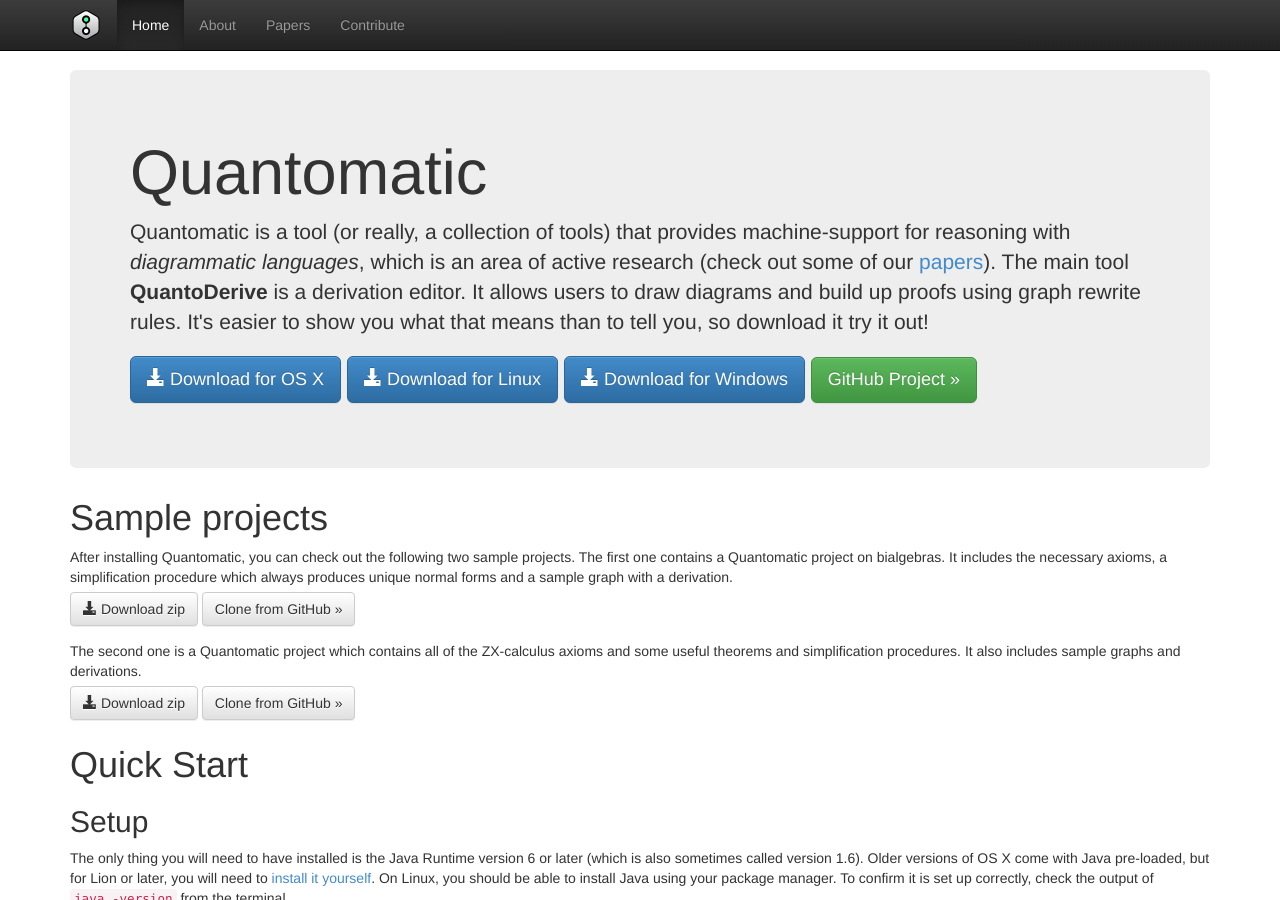
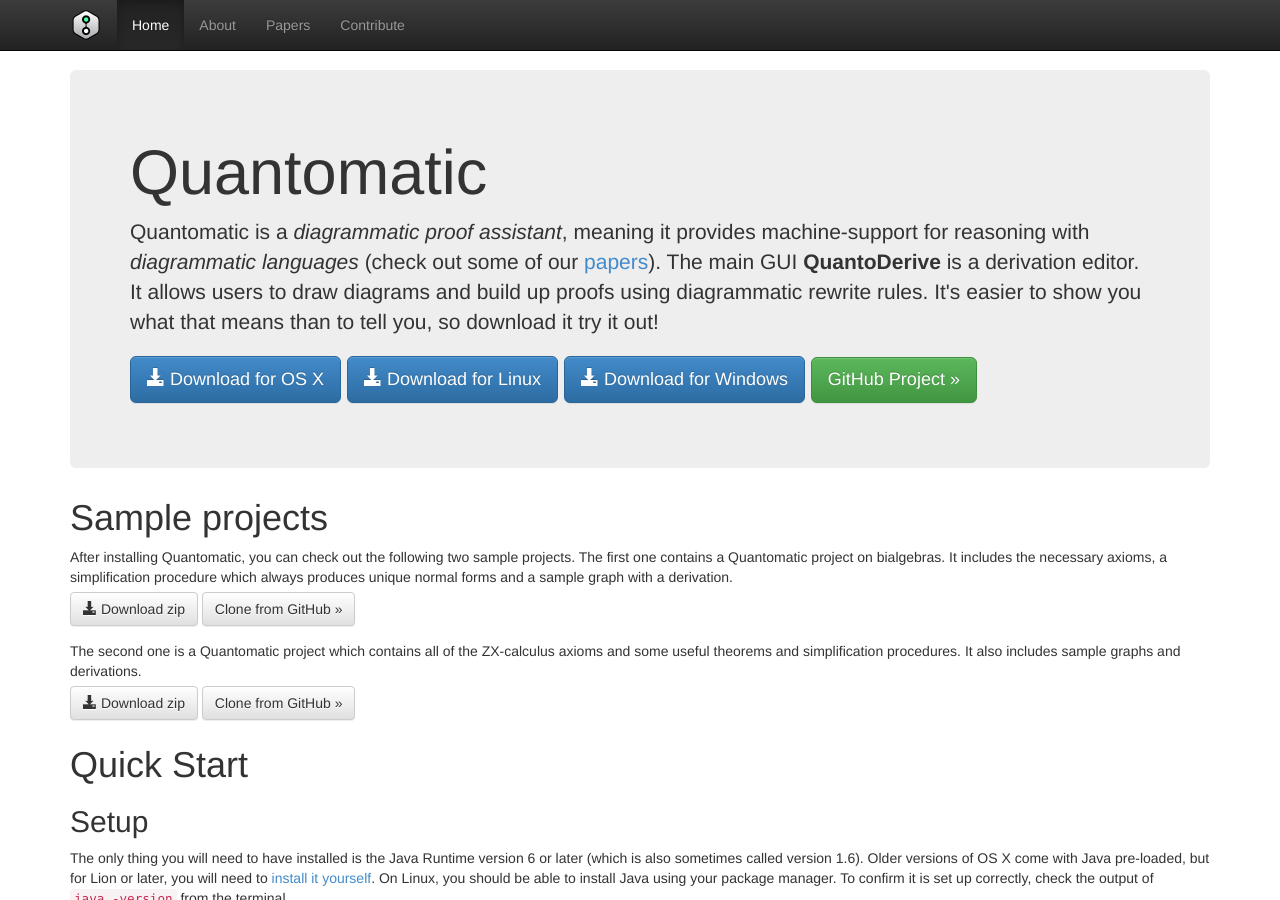
Before and after one commit to zxcalc/Quantomatic.github.io, a Jekyll site: the page built from index.html, in a window 1280 px wide and 900 px high. Built offline with Jekyll 4.4.1, drawn with Linux system fonts in a browser that asks for light colours; nearby versions of some CDN libraries; Markdown is read by kramdown in place of the engine named in the settings.

Commit message:
working on blurb

```diff
--- a/index.html
+++ b/index.html
@@ -5,7 +5,7 @@
 
 <div class="jumbotron">
   <h1>Quantomatic</h1>
-  <p>Quantomatic is a tool (or really, a collection of tools) that provides machine-support for reasoning with <i>diagrammatic languages</i>, which is an area of active research (check out some of our <a href="papers.html">papers</a>). The main tool <b>QuantoDerive</b> is a derivation editor. It allows users to draw diagrams and build up proofs using graph rewrite rules. It's easier to show you what that means than to tell you, so download it try it out!</p>
+  <p>Quantomatic is a <i>diagrammatic proof assistant</i>, meaning it provides machine-support for reasoning with <i>diagrammatic languages</i> (check out some of our <a href="papers.html">papers</a>). The main GUI <b>QuantoDerive</b> is a derivation editor. It allows users to draw diagrams and build up proofs using diagrammatic rewrite rules. It's easier to show you what that means than to tell you, so download it try it out!</p>
   <p style="line-height: 2.5em">
   <a href="https://github.com/Quantomatic/quantomatic/releases/download/derive-0.3.1/QuantoDerive-osx-0.3.1.zip" class="btn btn-primary btn-lg" role="button"><span class="glyphicon glyphicon-download-alt"></span> Download for OS X</a>
   <a href="https://github.com/Quantomatic/quantomatic/releases/download/derive-0.5.1/QuantoDerive-linux-0.5.1.tar.gz" class="btn btn-primary btn-lg" role="button"><span class="glyphicon glyphicon-download-alt"></span> Download for Linux</a>
```
